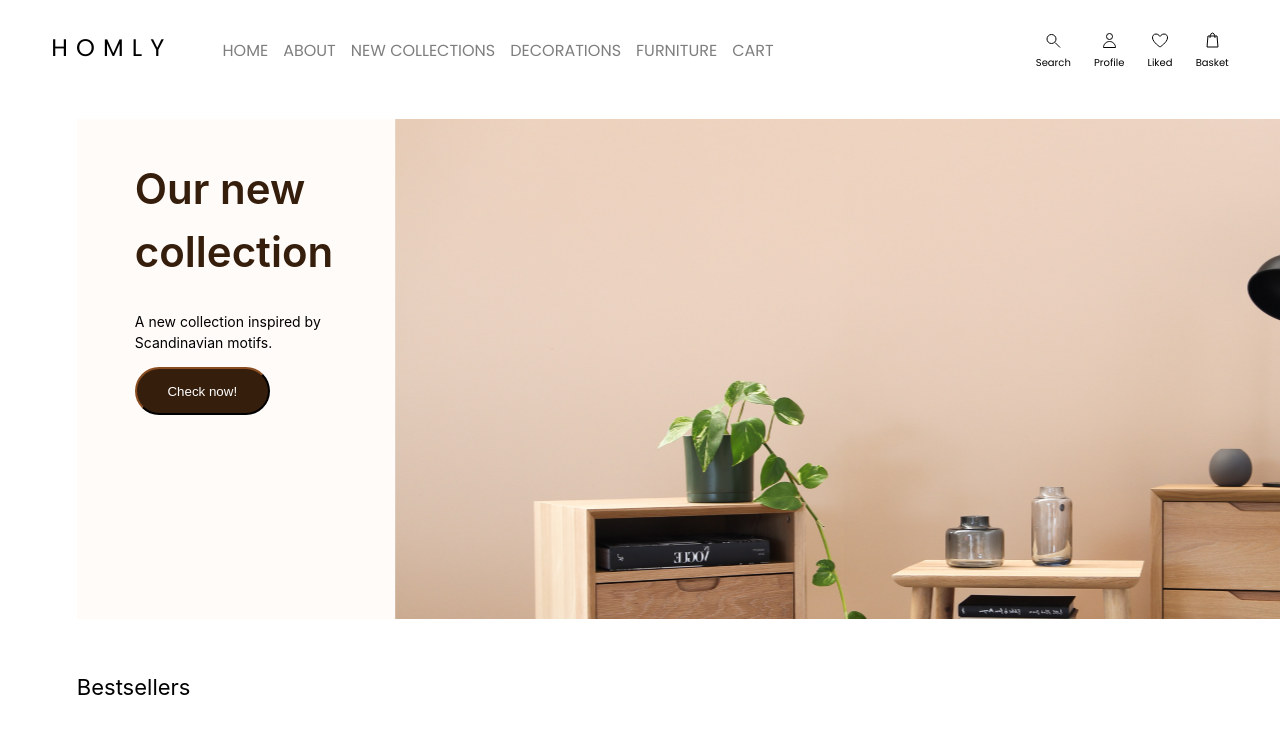
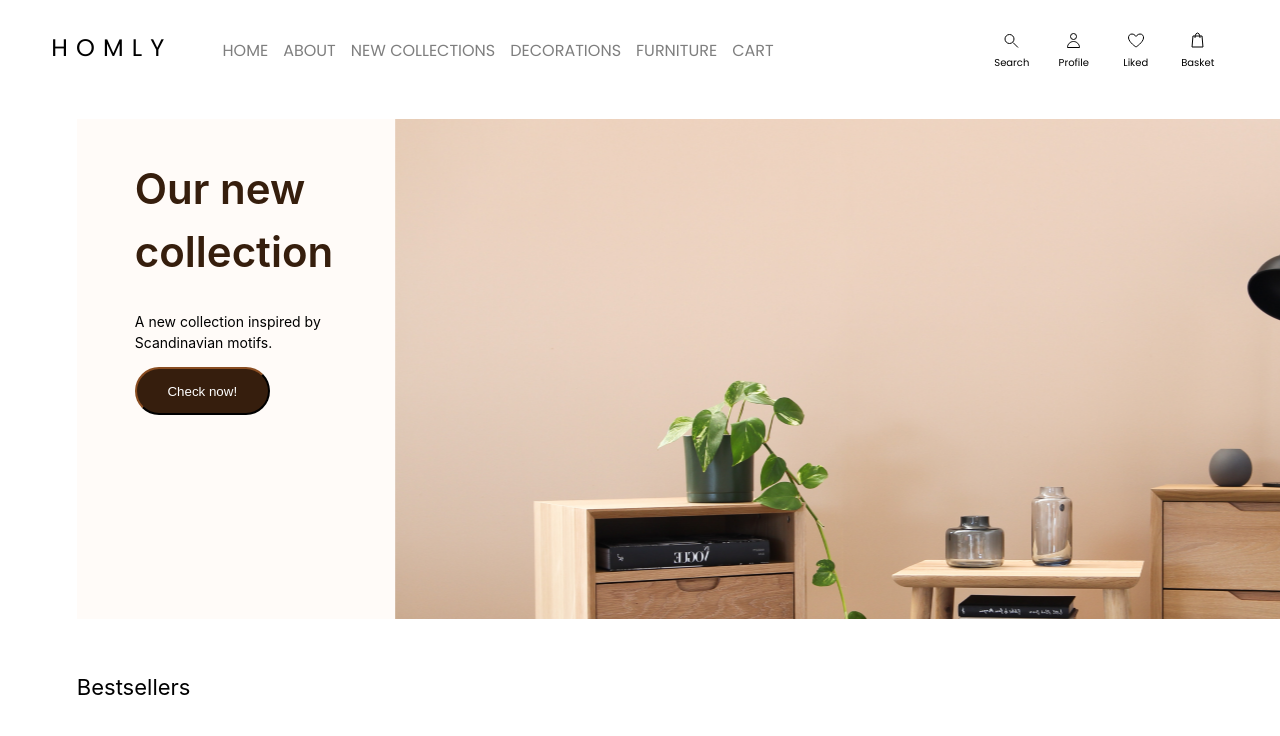
Before and after one commit to miwrona-deloitte/ecommerce, a React (Create React App) app: page / in a window 1280 px wide. Shown: the top 736 px of the page. Built offline with nearby package versions, Linux system fonts and the light colour scheme; no server answers.

Commit message:
fixed leaps on tools

```diff
--- a/src/components/Layout/Navbar.module.scss
+++ b/src/components/Layout/Navbar.module.scss
@@ -52,13 +52,14 @@
       list-style: none;
       padding: 0;
       margin: 0;
-      width: 193px;
+      width: 248px;
       li {
         text-align: center;
+        width: 62px;
         .desc {
           font-size: 10px;
           display: flex;
-          flex-direction: row-reverse;
+          flex-direction: column;
         }
       }
     }
```
